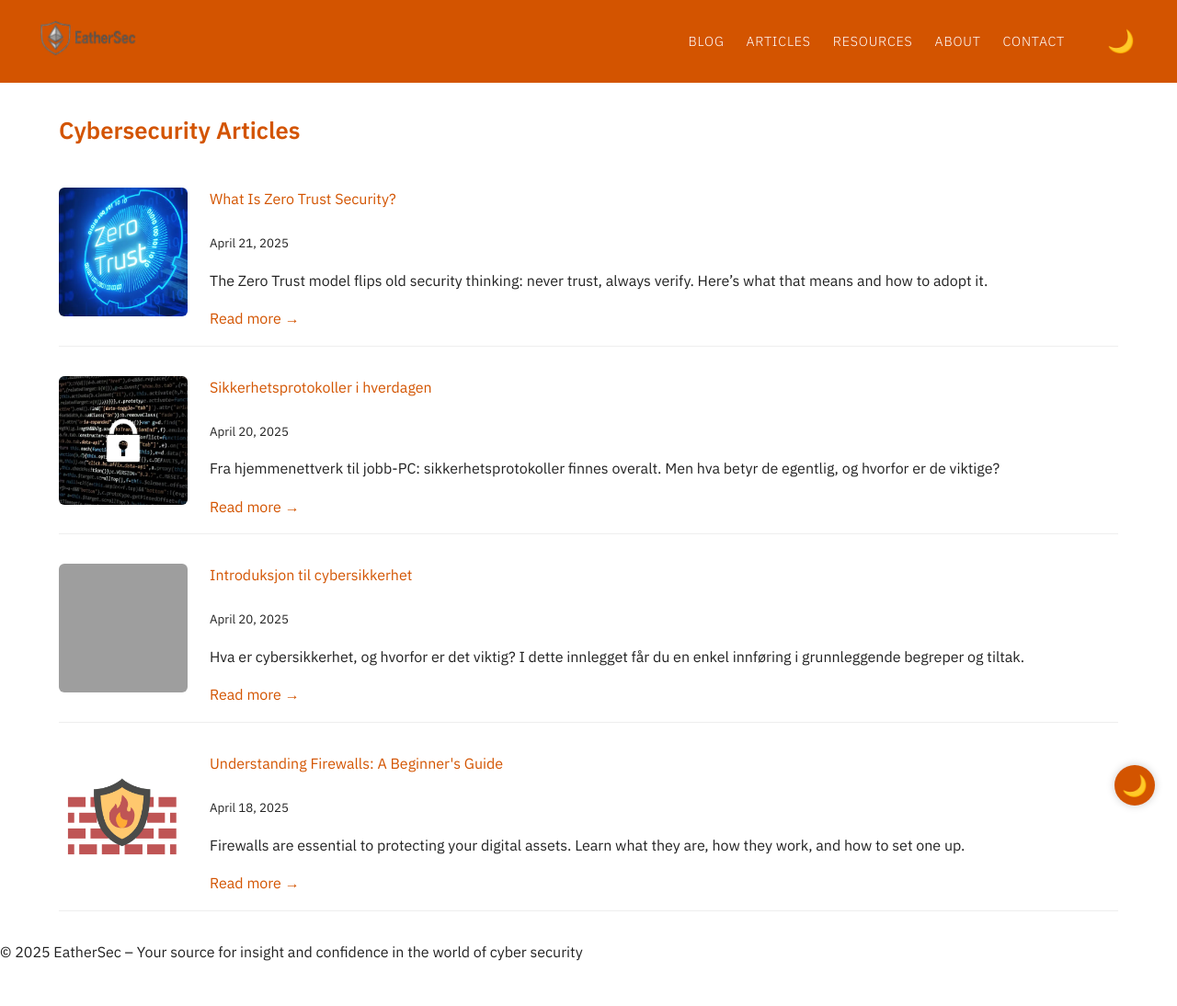
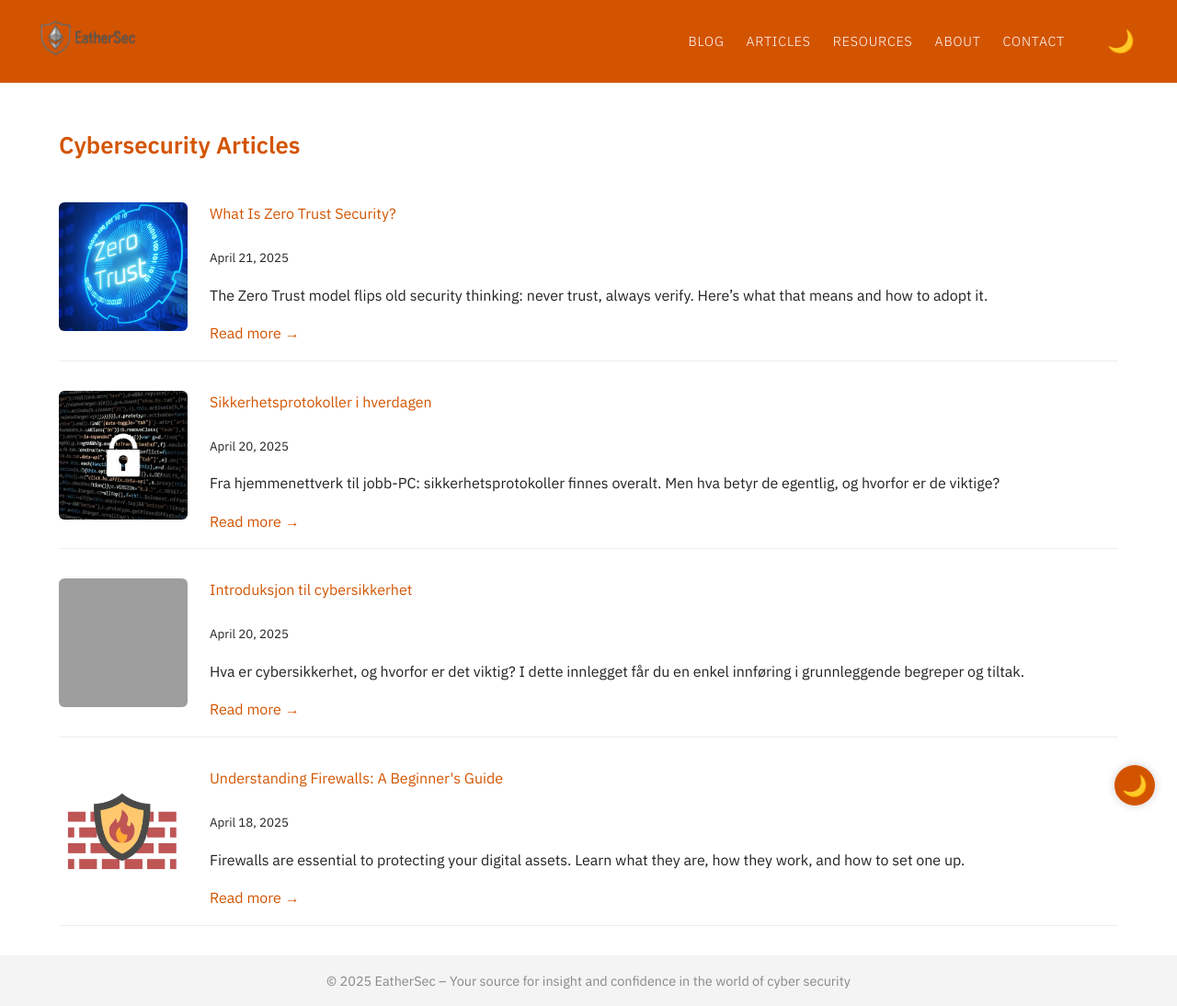
Before and after one commit to espenssk/blogpage, a Jekyll site: the page built from articles.md, in a window 1280 px wide. Shown: the whole page at 92% size. Built offline with Jekyll 4.4.1, drawn with Linux system fonts in a browser that asks for light colours; before the commit the page ends 1048 px from its top, so only the background shows below that; grey boxes are pictures that could not be loaded.

Commit message:
Update style.css

```diff
--- a/assets/css/style.css
+++ b/assets/css/style.css
@@ -133,7 +133,7 @@ body.dark-mode .category-label {
   gap: 0;
   margin: 0;
   max-width: 100%;
-  padding-top: 2rem;
+  padding-top: 1rem;
 }
 
 .hero-grid-item {
@@ -255,7 +255,7 @@ body.dark-mode .category-label {
 /* === HEADINGS WITH UNDERLINES === */
 h2, h3 {
   position: relative;
-  margin-top: 2rem;
+  margin-top: 3rem;
   margin-bottom: 1rem;
   padding-bottom: 0.6rem;
   font-weight: 600;
@@ -268,3 +268,127 @@ h2::after, h3::after {
   position: absolute;
   bottom: 0;
   left: 0;
+  height: 3px;
+  width: 80px;
+  background-color: #d35400;
+  border-radius: 2px;
+  transform: scaleX(0);
+  transform-origin: left;
+  transition: transform 0.3s ease-in-out;
+}
+
+h2.fade-in::after,
+h3.fade-in::after {
+  transform: scaleX(1);
+}
+
+/* === DIVIDER UNDER HEADINGS === */
+.featured-divider {
+  height: 4px;
+  width: 100%;
+  max-width: 1200px;
+  background-color: #d35400;
+  margin: 0 auto 2rem auto;
+  border-radius: 2px;
+}
+
+/* === CATEGORY LABEL === */
+.category-label {
+  display: inline-block;
+  font-size: 0.75rem;
+  font-weight: 600;
+  padding: 0.2rem 0.5rem;
+  background-color: #d35400;
+  color: white;
+  border-radius: 4px;
+  text-transform: uppercase;
+  margin-bottom: 0.5rem;
+  animation: fadeSlideIn 0.4s ease-out both;
+}
+
+@keyframes fadeSlideIn {
+  0% {
+    opacity: 0;
+    transform: translateY(-8px);
+  }
+  100% {
+    opacity: 1;
+    transform: translateY(0);
+  }
+}
+
+/* === FADE-IN ANIMATIONS === */
+.fade-in {
+  opacity: 0;
+  transform: translateY(20px);
+  animation: fadeInUp 0.6s ease-out forwards;
+}
+
+.fade-in-delay {
+  animation-delay: 0.2s;
+}
+
+@keyframes fadeInUp {
+  to {
+    opacity: 1;
+    transform: translateY(0);
+  }
+}
+
+/* === FOOTER === */
+footer {
+  display: flex;
+  justify-content: center;
+  align-items: center;
+  text-align: center;
+  padding: 1rem;
+  font-size: 0.9rem;
+  background-color: #f4f4f4;
+  color: #888;
+  margin-top: 2rem;
+}
+
+/* === MOBILE === */
+@media screen and (max-width: 768px) {
+  .header-container {
+    flex-direction: column;
+    align-items: flex-start;
+  }
+
+  nav {
+    display: none;
+    flex-direction: column;
+    align-items: flex-start;
+    width: 100%;
+    padding-top: 1rem;
+    gap: 1rem;
+  }
+
+  nav.active {
+    display: flex;
+  }
+
+  .menu-toggle {
+    display: block;
+  }
+
+  .post-list li {
+    flex-direction: column;
+    align-items: center;
+    text-align: center;
+  }
+
+  .post-thumb-left {
+    width: 100%;
+    height: auto;
+  }
+
+  .post-info {
+    flex: 1 1 100%;
+  }
+
+  .floating-toggle {
+    bottom: 1rem;
+    right: 1rem;
+  }
+}
```
